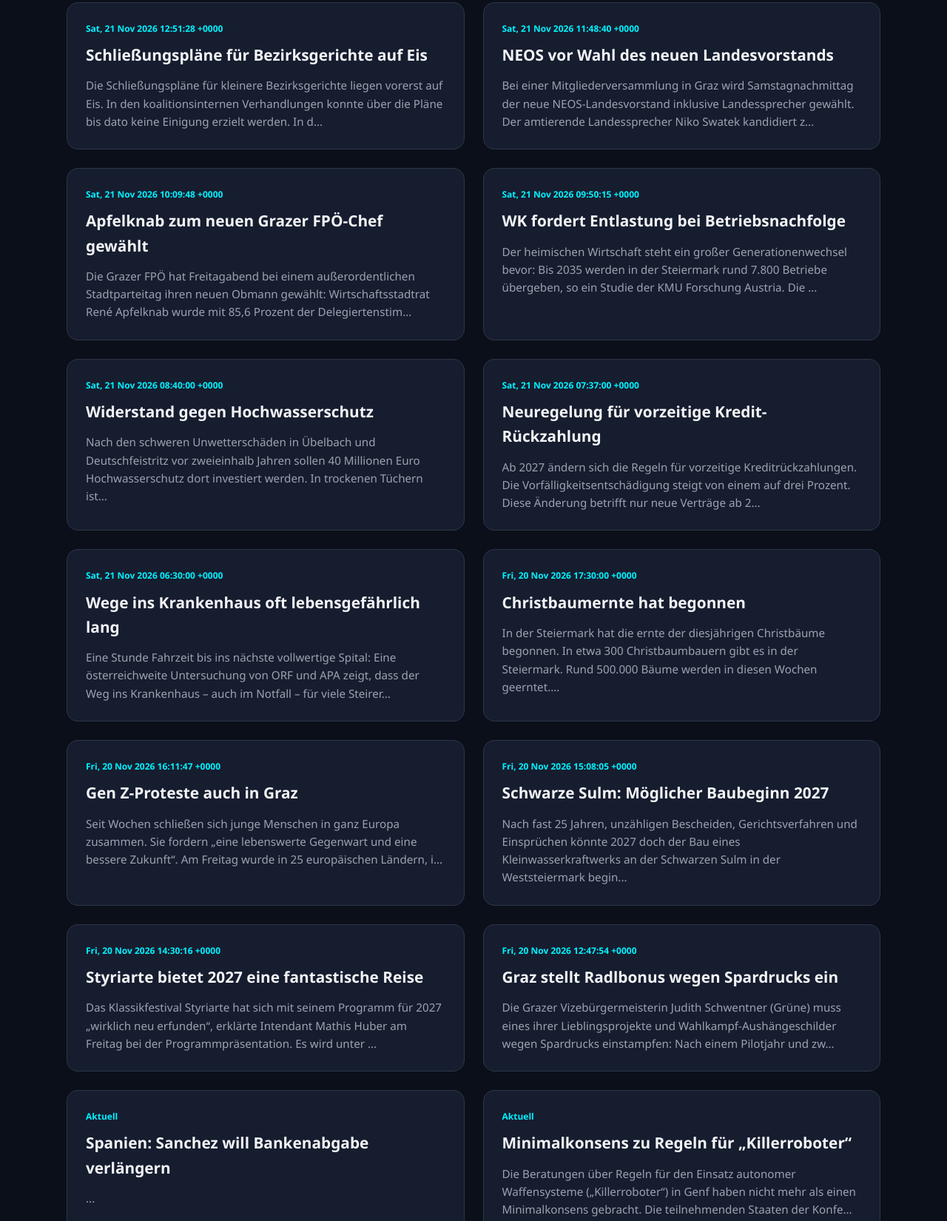
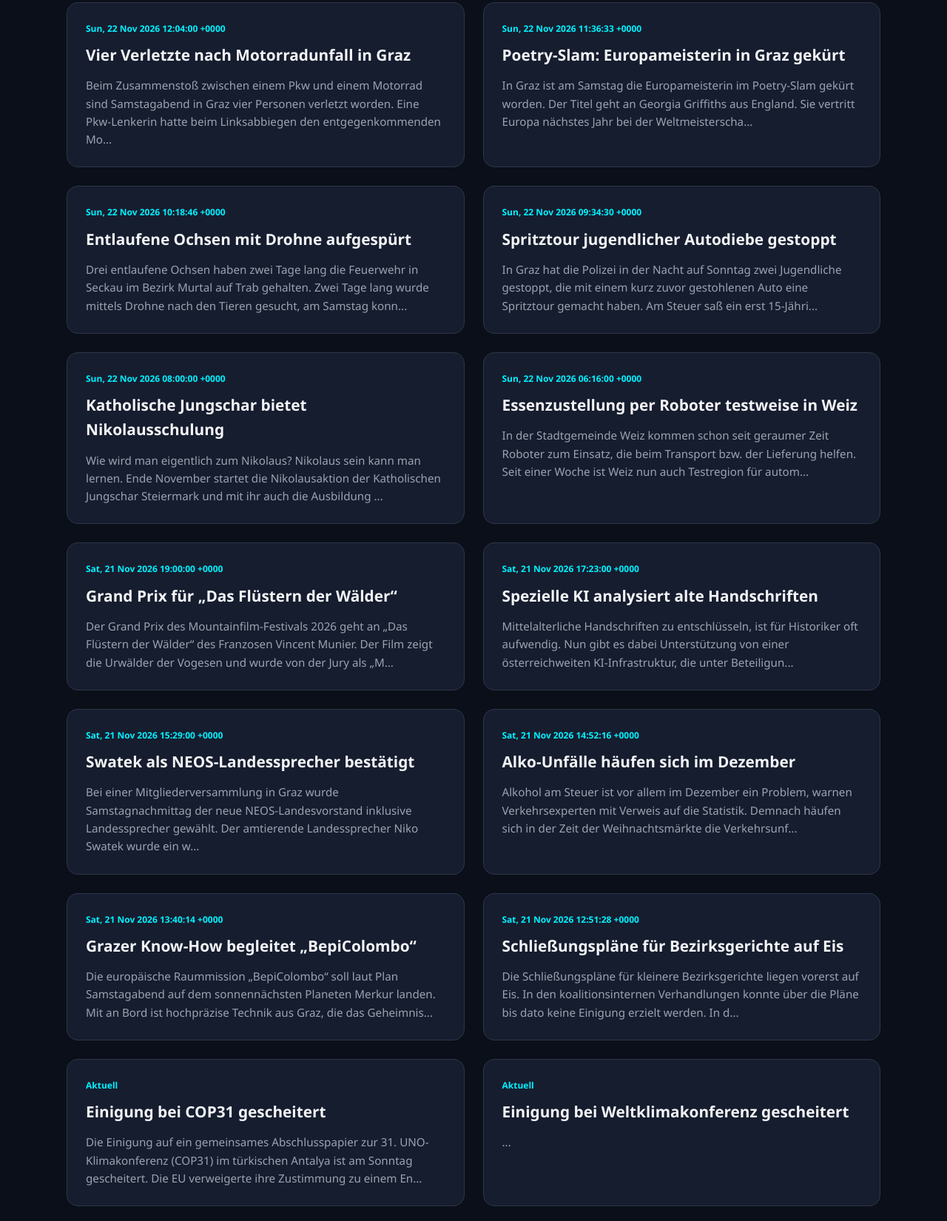
Before and after one commit to HACKERX6661/daily-news, a plain HTML site: page index.html in a window 1280 px wide. Shown: the part 243-1893 px from the top of the page at 74% size. Drawn offline with Linux system fonts and the light colour scheme.

Commit message:
Update News Hub

```diff
--- a/index.html
+++ b/index.html
@@ -53,130 +53,130 @@
         </header>
 
         <div class="weather-bar">
-            Graz aktuell: 🌤️ 12°C (Gefühlt: 8°C) - Hauptsächlich klar
+            Graz aktuell: ☁️ 6°C (Gefühlt: 4°C) - Bedeckt
         </div>
 
         <div id="news-container">
 
+                <div class="news-item">
+                    <div class="date">Sun, 22 Nov 2026 12:04:00 +0000</div>
+                    <h3><a href="https://steiermark.orf.at/stories/3380584/" target="_blank">Vier Verletzte nach Motorradunfall in Graz</a></h3>
+                    <p>Beim Zusammenstoß zwischen einem Pkw und einem Motorrad sind Samstagabend in Graz vier Personen verletzt worden. Eine Pkw-Lenkerin hatte beim Linksabbiegen den entgegenkommenden Mo...</p>
+                </div>
+                <div class="news-item">
+                    <div class="date">Sun, 22 Nov 2026 11:36:33 +0000</div>
+                    <h3><a href="https://steiermark.orf.at/stories/3380602/" target="_blank">Poetry-Slam: Europameisterin in Graz gekürt</a></h3>
+                    <p>In Graz ist am Samstag die Europameisterin im Poetry-Slam gekürt worden. Der Titel geht an  Georgia Griffiths aus England. Sie vertritt Europa nächstes Jahr bei der Weltmeisterscha...</p>
+                </div>
+                <div class="news-item">
+                    <div class="date">Sun, 22 Nov 2026 10:18:46 +0000</div>
+                    <h3><a href="https://steiermark.orf.at/stories/3380585/" target="_blank">Entlaufene Ochsen mit Drohne aufgespürt</a></h3>
+                    <p>Drei entlaufene Ochsen haben zwei Tage lang die Feuerwehr in Seckau im Bezirk Murtal auf Trab gehalten. Zwei Tage lang wurde mittels Drohne nach den Tieren gesucht, am Samstag konn...</p>
+                </div>
+                <div class="news-item">
+                    <div class="date">Sun, 22 Nov 2026 09:34:30 +0000</div>
+                    <h3><a href="https://steiermark.orf.at/stories/3380579/" target="_blank">Spritztour jugendlicher Autodiebe gestoppt</a></h3>
+                    <p>In Graz hat die Polizei in der Nacht auf Sonntag zwei Jugendliche gestoppt, die mit einem kurz zuvor gestohlenen Auto eine Spritztour gemacht haben. Am Steuer saß ein erst 15-Jähri...</p>
+                </div>
+                <div class="news-item">
+                    <div class="date">Sun, 22 Nov 2026 08:00:00 +0000</div>
+                    <h3><a href="https://steiermark.orf.at/stories/3379726/" target="_blank">Katholische Jungschar bietet Nikolausschulung</a></h3>
+                    <p>Wie wird man eigentlich zum Nikolaus? Nikolaus sein kann man lernen. Ende November startet die Nikolausaktion der Katholischen Jungschar Steiermark und mit ihr auch die Ausbildung ...</p>
+                </div>
+                <div class="news-item">
+                    <div class="date">Sun, 22 Nov 2026 06:16:00 +0000</div>
+                    <h3><a href="https://steiermark.orf.at/stories/3380074/" target="_blank">Essenzustellung per Roboter testweise in Weiz</a></h3>
+                    <p>In der Stadtgemeinde Weiz kommen schon seit geraumer Zeit Roboter zum Einsatz, die beim Transport bzw. der Lieferung helfen. Seit einer Woche ist Weiz nun auch Testregion für autom...</p>
+                </div>
+                <div class="news-item">
+                    <div class="date">Sat, 21 Nov 2026 19:00:00 +0000</div>
+                    <h3><a href="https://steiermark.orf.at/stories/3380546/" target="_blank">Grand Prix für „Das Flüstern der Wälder“</a></h3>
+                    <p>Der Grand Prix des Mountainfilm-Festivals 2026 geht an „Das Flüstern der Wälder“ des Franzosen Vincent Munier. Der Film zeigt die Urwälder der Vogesen und wurde von der Jury als „M...</p>
+                </div>
+                <div class="news-item">
+                    <div class="date">Sat, 21 Nov 2026 17:23:00 +0000</div>
+                    <h3><a href="https://steiermark.orf.at/stories/3379758/" target="_blank">Spezielle KI analysiert alte Handschriften</a></h3>
+                    <p>Mittelalterliche Handschriften zu entschlüsseln, ist für Historiker oft aufwendig. Nun gibt es dabei Unterstützung von einer österreichweiten KI-Infrastruktur, die unter Beteiligun...</p>
+                </div>
+                <div class="news-item">
+                    <div class="date">Sat, 21 Nov 2026 15:29:00 +0000</div>
+                    <h3><a href="https://steiermark.orf.at/stories/3380519/" target="_blank">Swatek als NEOS-Landessprecher bestätigt</a></h3>
+                    <p>Bei einer Mitgliederversammlung in Graz wurde Samstagnachmittag der neue NEOS-Landesvorstand inklusive Landessprecher gewählt. Der amtierende Landessprecher Niko Swatek wurde ein w...</p>
+                </div>
+                <div class="news-item">
+                    <div class="date">Sat, 21 Nov 2026 14:52:16 +0000</div>
+                    <h3><a href="https://steiermark.orf.at/stories/3380361/" target="_blank">Alko-Unfälle häufen sich im Dezember</a></h3>
+                    <p>Alkohol am Steuer ist vor allem im Dezember ein Problem, warnen Verkehrsexperten mit Verweis auf die Statistik. Demnach häufen sich in der Zeit der Weihnachtsmärkte die Verkehrsunf...</p>
+                </div>
+                <div class="news-item">
+                    <div class="date">Sat, 21 Nov 2026 13:40:14 +0000</div>
+                    <h3><a href="https://steiermark.orf.at/stories/3380523/" target="_blank">Grazer Know-How begleitet „BepiColombo“</a></h3>
+                    <p>Die europäische Raummission „BepiColombo“ soll laut Plan Samstagabend auf dem sonnennächsten Planeten Merkur landen. Mit an Bord ist hochpräzise Technik aus Graz, die das Geheimnis...</p>
+                </div>
                 <div class="news-item">
                     <div class="date">Sat, 21 Nov 2026 12:51:28 +0000</div>
                     <h3><a href="https://steiermark.orf.at/stories/3380524/" target="_blank">Schließungspläne für Bezirksgerichte auf Eis</a></h3>
                     <p>Die Schließungspläne für kleinere Bezirksgerichte liegen vorerst auf Eis. In den koalitionsinternen Verhandlungen konnte über die Pläne bis dato keine Einigung erzielt werden. In d...</p>
                 </div>
                 <div class="news-item">
-                    <div class="date">Sat, 21 Nov 2026 11:48:40 +0000</div>
-                    <h3><a href="https://steiermark.orf.at/stories/3380519/" target="_blank">NEOS vor Wahl des neuen Landesvorstands</a></h3>
-                    <p>Bei einer Mitgliederversammlung in Graz wird Samstagnachmittag der neue NEOS-Landesvorstand inklusive Landessprecher gewählt. Der amtierende Landessprecher Niko Swatek kandidiert z...</p>
-                </div>
-                <div class="news-item">
-                    <div class="date">Sat, 21 Nov 2026 10:09:48 +0000</div>
-                    <h3><a href="https://steiermark.orf.at/stories/3380509/" target="_blank">Apfelknab zum neuen Grazer FPÖ-Chef gewählt</a></h3>
-                    <p>Die Grazer FPÖ hat Freitagabend bei einem außerordentlichen Stadtparteitag ihren neuen Obmann gewählt: Wirtschaftsstadtrat René Apfelknab wurde mit 85,6 Prozent der Delegiertenstim...</p>
-                </div>
-                <div class="news-item">
-                    <div class="date">Sat, 21 Nov 2026 09:50:15 +0000</div>
-                    <h3><a href="https://steiermark.orf.at/stories/3380465/" target="_blank">WK fordert Entlastung bei Betriebsnachfolge</a></h3>
-                    <p>Der heimischen Wirtschaft steht ein großer Generationenwechsel bevor: Bis 2035 werden in der Steiermark rund 7.800 Betriebe übergeben, so ein Studie der KMU Forschung Austria. Die ...</p>
-                </div>
-                <div class="news-item">
-                    <div class="date">Sat, 21 Nov 2026 08:40:00 +0000</div>
-                    <h3><a href="https://steiermark.orf.at/stories/3380440/" target="_blank">Widerstand gegen Hochwasserschutz</a></h3>
-                    <p>Nach den schweren Unwetterschäden in Übelbach und Deutschfeistritz vor zweieinhalb Jahren sollen 40 Millionen Euro Hochwasserschutz dort investiert werden. In trockenen Tüchern ist...</p>
-                </div>
-                <div class="news-item">
-                    <div class="date">Sat, 21 Nov 2026 07:37:00 +0000</div>
-                    <h3><a href="https://steiermark.orf.at/stories/3380390/" target="_blank">Neuregelung für vorzeitige Kredit-Rückzahlung</a></h3>
-                    <p>Ab 2027 ändern sich die Regeln für vorzeitige Kreditrückzahlungen. Die Vorfälligkeitsentschädigung steigt von einem auf drei Prozent. Diese Änderung betrifft nur neue Verträge ab 2...</p>
-                </div>
-                <div class="news-item">
-                    <div class="date">Sat, 21 Nov 2026 06:30:00 +0000</div>
-                    <h3><a href="https://steiermark.orf.at/stories/3380341/" target="_blank">Wege ins Krankenhaus oft lebensgefährlich lang</a></h3>
-                    <p>Eine Stunde Fahrzeit bis ins nächste vollwertige Spital: Eine österreichweite Untersuchung von ORF und APA zeigt, dass der Weg ins Krankenhaus – auch im Notfall – für viele Steirer...</p>
-                </div>
-                <div class="news-item">
-                    <div class="date">Fri, 20 Nov 2026 17:30:00 +0000</div>
-                    <h3><a href="https://steiermark.orf.at/stories/3380262/" target="_blank">Christbaumernte hat begonnen</a></h3>
-                    <p>In der Steiermark hat die ernte der diesjährigen Christbäume begonnen. In etwa 300 Christbaumbauern gibt es in der Steiermark. Rund 500.000 Bäume werden in diesen Wochen geerntet....</p>
-                </div>
-                <div class="news-item">
-                    <div class="date">Fri, 20 Nov 2026 16:11:47 +0000</div>
-                    <h3><a href="https://steiermark.orf.at/stories/3380446/" target="_blank">Gen Z-Proteste auch in Graz</a></h3>
-                    <p>Seit Wochen schließen sich junge Menschen in ganz Europa zusammen. Sie fordern „eine lebenswerte Gegenwart und eine bessere Zukunft“. Am Freitag wurde in 25 europäischen Ländern, i...</p>
-                </div>
-                <div class="news-item">
-                    <div class="date">Fri, 20 Nov 2026 15:08:05 +0000</div>
-                    <h3><a href="https://steiermark.orf.at/stories/3380444/" target="_blank">Schwarze Sulm: Möglicher Baubeginn 2027</a></h3>
-                    <p>Nach fast 25 Jahren, unzähligen Bescheiden, Gerichtsverfahren und Einsprüchen könnte 2027 doch der Bau eines Kleinwasserkraftwerks an der Schwarzen Sulm in der Weststeiermark begin...</p>
-                </div>
-                <div class="news-item">
-                    <div class="date">Fri, 20 Nov 2026 14:30:16 +0000</div>
-                    <h3><a href="https://steiermark.orf.at/stories/3380411/" target="_blank">Styriarte bietet 2027 eine fantastische Reise</a></h3>
-                    <p>Das Klassikfestival Styriarte hat sich mit seinem Programm für 2027 „wirklich neu erfunden“, erklärte Intendant Mathis Huber am Freitag bei der Programmpräsentation. Es wird unter ...</p>
-                </div>
-                <div class="news-item">
-                    <div class="date">Fri, 20 Nov 2026 12:47:54 +0000</div>
-                    <h3><a href="https://steiermark.orf.at/stories/3380373/" target="_blank">Graz stellt Radlbonus wegen Spardrucks ein</a></h3>
-                    <p>Die Grazer Vizebürgermeisterin Judith Schwentner (Grüne) muss eines ihrer Lieblingsprojekte und Wahlkampf-Aushängeschilder wegen Spardrucks einstampfen: Nach einem Pilotjahr und zw...</p>
+                    <div class="date">Aktuell</div>
+                    <h3><a href="https://orf.at/stories/3448942/" target="_blank">Einigung bei COP31 gescheitert</a></h3>
+                    <p>Die Einigung auf ein gemeinsames Abschlusspapier zur 31. UNO-Klimakonferenz (COP31) im türkischen Antalya ist am Sonntag gescheitert. Die EU verweigerte ihre Zustimmung zu einem En...</p>
                 </div>
                 <div class="news-item">
                     <div class="date">Aktuell</div>
-                    <h3><a href="https://orf.at/stories/3448869/" target="_blank">Spanien: Sanchez will Bankenabgabe verlängern</a></h3>
+                    <h3><a href="https://orf.at/stories/3448941/" target="_blank">Einigung bei Weltklimakonferenz gescheitert</a></h3>
                     <p>...</p>
                 </div>
                 <div class="news-item">
                     <div class="date">Aktuell</div>
-                    <h3><a href="https://orf.at/stories/3448861/" target="_blank">Minimalkonsens zu Regeln für „Killerroboter“</a></h3>
-                    <p>Die Beratungen über Regeln für den Einsatz autonomer Waffensysteme („Killerroboter“) in Genf haben nicht mehr als einen Minimalkonsens gebracht. Die teilnehmenden Staaten der Konfe...</p>
-                </div>
-                <div class="news-item">
-                    <div class="date">Aktuell</div>
-                    <h3><a href="https://orf.at/stories/3448864/" target="_blank">Forscher: Riemannsche Vermutung mit KI gelöst</a></h3>
+                    <h3><a href="https://orf.at/stories/3448940/" target="_blank">Zehetner: Keine Umbaupläne in ÖVP-Regierungsteam</a></h3>
                     <p>...</p>
                 </div>
                 <div class="news-item">
                     <div class="date">Aktuell</div>
-                    <h3><a href="https://orf.at/stories/3448866/" target="_blank">Russland: Wildberries-Chefin Kim tritt zurück</a></h3>
+                    <h3><a href="https://orf.at/stories/3448938/" target="_blank">EU lehnt Entwurf für COP31-Erklärung ab</a></h3>
                     <p>...</p>
                 </div>
                 <div class="news-item">
                     <div class="date">Aktuell</div>
-                    <h3><a href="https://orf.at/stories/3448858/" target="_blank">Budgetstreit: Costa kürzt nach Kritik von Nettozahlern</a></h3>
+                    <h3><a href="https://orf.at/stories/3448937/" target="_blank">Ukraine meldet 14 Vermisste nach Drohnenangriff bei Kiew</a></h3>
                     <p>...</p>
                 </div>
                 <div class="news-item">
                     <div class="date">Aktuell</div>
-                    <h3><a href="https://orf.at/stories/3448857/" target="_blank">„Costa Concordia“-Kapitän verlässt nach neun Jahren Gefängnis</a></h3>
+                    <h3><a href="https://orf.at/stories/3448935/" target="_blank">Umfangreiches Handelsabkommen mit Indonesien unterzeichnet</a></h3>
                     <p>...</p>
                 </div>
                 <div class="news-item">
                     <div class="date">Aktuell</div>
-                    <h3><a href="https://orf.at/stories/3448852/" target="_blank">Bezirksgerichte: Schließungspläne vorerst auf Eis</a></h3>
+                    <h3><a href="https://orf.at/stories/3448931/" target="_blank">Jüdische Siedler zünden Autos im Westjordanland an</a></h3>
                     <p>...</p>
                 </div>
                 <div class="news-item">
                     <div class="date">Aktuell</div>
-                    <h3><a href="https://orf.at/stories/3448855/" target="_blank">Saudi-Arabien: Huthi-Angriffe auf Riad abgewehrt</a></h3>
+                    <h3><a href="https://orf.at/stories/3448920/" target="_blank">Patient warf Zigarette in Kasten: Brand in Spital in Bayern</a></h3>
                     <p>...</p>
                 </div>
                 <div class="news-item">
                     <div class="date">Aktuell</div>
-                    <h3><a href="https://orf.at/stories/3448853/" target="_blank">Selenskyj: Russische Krim-Brücke wird nicht stehen bleiben</a></h3>
+                    <h3><a href="https://orf.at/stories/3448899/" target="_blank">Abschlusserklärung zu COP31 wackelt</a></h3>
+                    <p>Die 31. UNO-Klimakonferenz (COP31) im türkischen Antalya ist mit einer weiteren Sitzung Sonntagfrüh den zweiten Tag in die Verlängerung gegangen. Inzwischen gibt es einen überarbei...</p>
+                </div>
+                <div class="news-item">
+                    <div class="date">Aktuell</div>
+                    <h3><a href="https://orf.at/stories/3448915/" target="_blank">KI-Prüfungsschwindel: Südkoreas Bildungsminister geht</a></h3>
                     <p>...</p>
                 </div>
                 <div class="news-item">
                     <div class="date">Aktuell</div>
-                    <h3><a href="https://orf.at/stories/3448851/" target="_blank">Schuldspruch wegen „Palisades“-Feuer in Kalifornien</a></h3>
+                    <h3><a href="https://orf.at/stories/3448914/" target="_blank">Manuskripte von Bob Dylan unter dem Hammer</a></h3>
                     <p>...</p>
                 </div>
                 <div class="news-item">
                     <div class="date">Aktuell</div>
-                    <h3><a href="https://orf.at/stories/3448847/" target="_blank">Trump nennt Stabschef als Präsidentschaftskandidaten</a></h3>
+                    <h3><a href="https://orf.at/stories/3448913/" target="_blank">USA schieben erneut Migranten nach Liberia ab</a></h3>
                     <p>...</p>
-                </div>
-                <div class="news-item">
-                    <div class="date">Aktuell</div>
-                    <h3><a href="https://orf.at/stories/3448807/" target="_blank">EU schließt Scheitern nicht aus</a></h3>
-                    <p>Bei der 31. Weltklimakonferenz (COP31) in der Türkei dauern die Verhandlungen am Samstag weiter an. Offiziell hätte der Gipfel Freitagabend enden sollen, er musste allerdings wegen...</p>
                 </div>
         </div>
 
```
